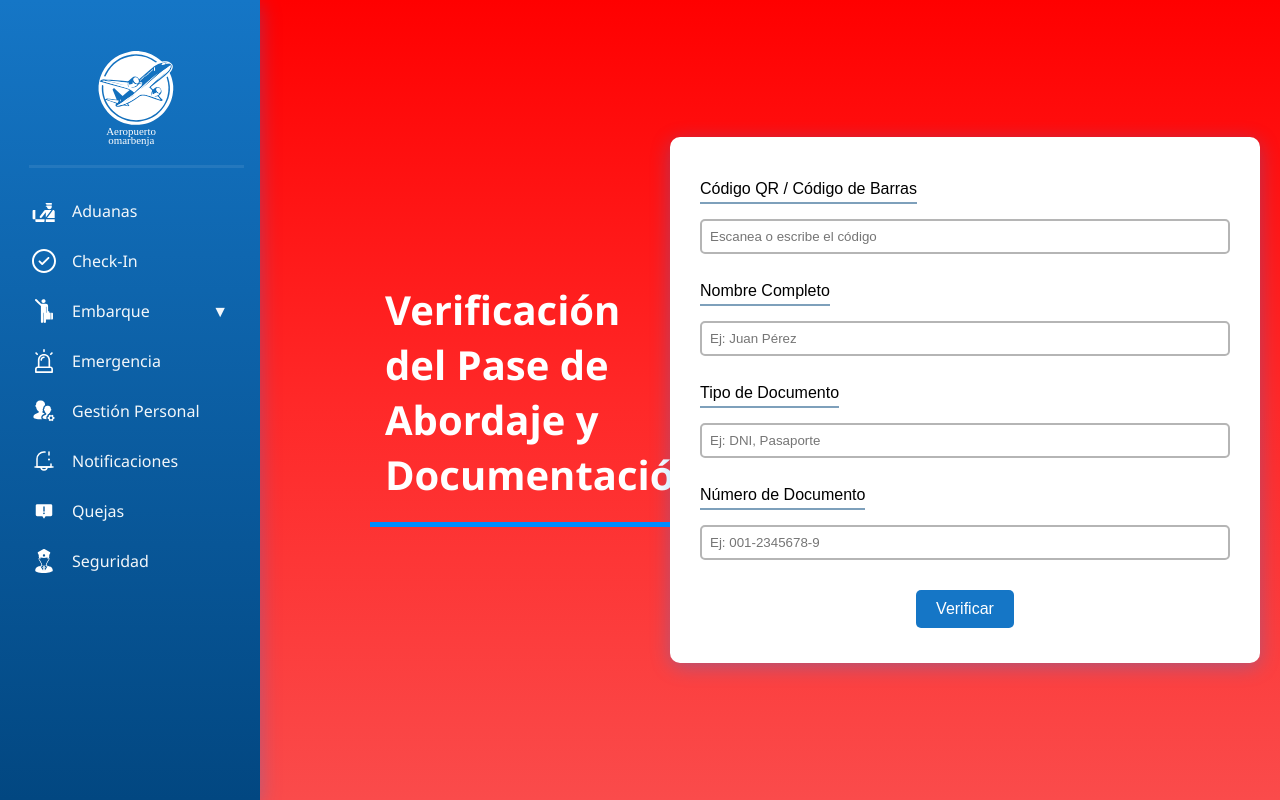
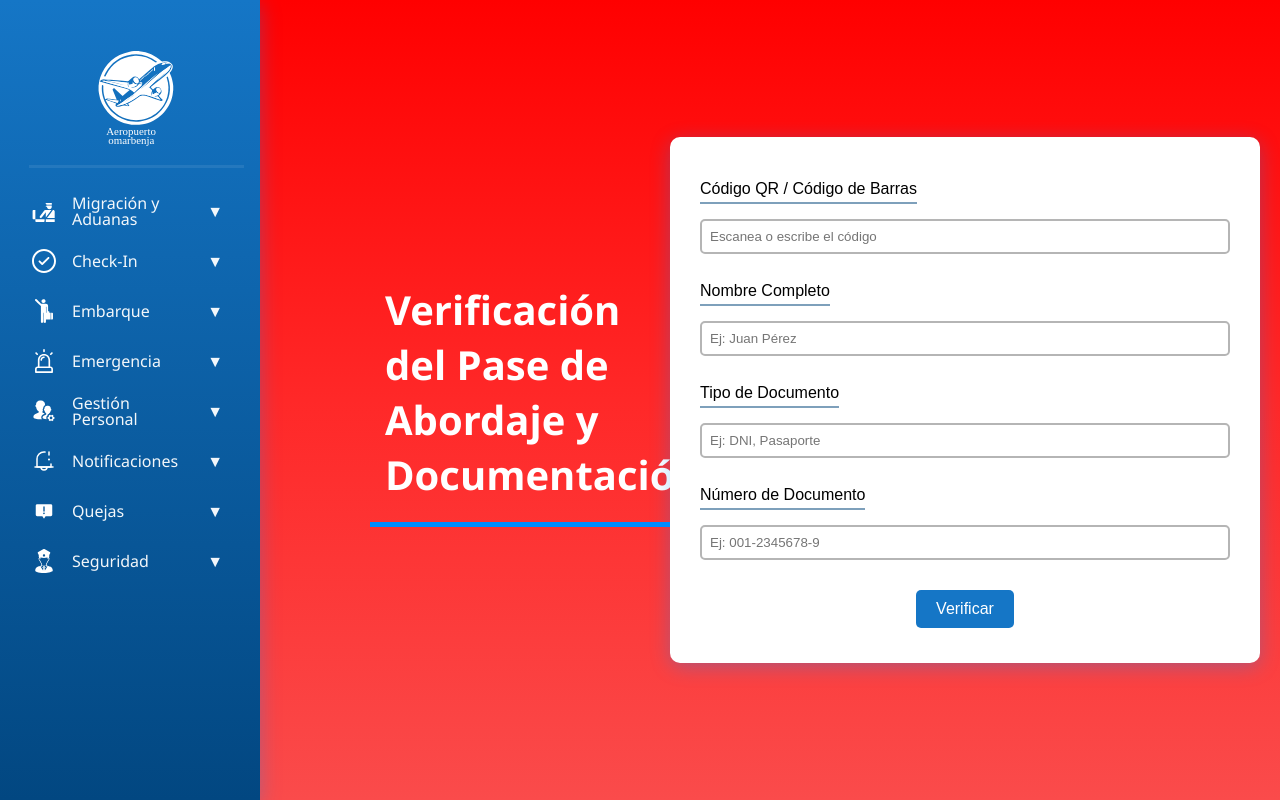
Before and after one commit to omartorresg/airport, a React (Create React App) app in the folder p_aeroayuda/: page / in a window 1280 px wide. Built offline with nearby package versions, Linux system fonts and the light colour scheme.

Commit message:
Actualizacion Menu

```diff
--- a/p_aeroayuda/src/componentes/Sidebar.tsx
+++ b/p_aeroayuda/src/componentes/Sidebar.tsx
@@ -33,12 +33,7 @@ export default function Sidebar() {
             </button>
 
             {item.subItems && (
-              <div
-                className="sub-menu"
-                style={{
-                  height: active === item.label ? `${item.subItems.length * 40}px` : "0px",
-                }}
-              >
+             <div className={`sub-menu ${active === item.label ? "abierto" : ""}`}>
                 <ul>
                   {item.subItems.map((sub: SubMenuItem) => (
                     <li key={sub.label}>
--- a/p_aeroayuda/src/data/menuItems.ts
+++ b/p_aeroayuda/src/data/menuItems.ts
@@ -10,19 +10,110 @@ import quejasIcon from "../assets/icons/quejas.svg";
 import securityIcon from "../assets/icons/security.svg";
 
 export const menuItems: MenuItem[] = [
-  { label: "Aduanas", icon: aduanasIcon, path: "/aduanas" },
-  { label: "Check-In", icon: checkinIcon, path: "/checkin" },
+  {
+    label: "Migración y Aduanas",
+    icon: aduanasIcon,
+    path: "/aduanas",
+    subItems: [
+      { label: "Verificación de Documentos", path: "/aduanas/documentos" },
+      { label: "Cruce con Bases de Datos", path: "/aduanas/bases-datos" },
+      { label: "Registro Migratorio", path: "/aduanas/registro" },
+      { label: "Control de Equipaje", path: "/aduanas/equipaje" },
+      { label: "Detección de Anomalías", path: "/aduanas/anomalias" },
+      { label: "Entrevista Migratoria", path: "/aduanas/entrevista" },
+      { label: "Autorización o Rechazo", path: "/aduanas/autorizacion" },
+    ],
+  },
+  {
+    label: "Check-In",
+    icon: checkinIcon,
+    path: "/checkin",
+    subItems: [
+      { label: "Verificación de Reserva", path: "/checkin/reserva" },
+      { label: "Asignación de Asiento", path: "/checkin/asiento" },
+      { label: "Registro de Equipaje", path: "/checkin/equipaje" },
+      { label: "Generación del Pase de Abordaje", path: "/checkin/pase" },
+      { label: "Actualización del Estado del Pasajero", path: "/checkin/estado" },
+      { label: "Notificación al Sistema de Embarque", path: "/checkin/notificacion" },
+    ],
+  },
   {
     label: "Embarque",
     icon: embarqueIcon,
+    path: "/embarque",
     subItems: [
-      { label: "Puertas", path: "/embarque/puertas" },
-      { label: "Salidas", path: "/embarque/salidas" },
+      { label: "Verificación de Puerta y Hora", path: "/embarque/puerta-hora" },
+      { label: "Escaneo de Tarjeta de Embarque", path: "/embarque/tarjeta" },
+      { label: "Autenticación del Pasajero", path: "/embarque/autenticacion" },
+      { label: "Control de Prioridades", path: "/embarque/prioridades" },
+      { label: "Registro de Embarque", path: "/embarque/registro" },
+      { label: "Último Llamado", path: "/embarque/ultimo-llamado" },
+      { label: "Sincronización con Aeronave", path: "/embarque/sincronizacion" },
     ],
   },
-  { label: "Emergencia", icon: emergenciaIcon, path: "/emergencia" },
-  { label: "Gestión Personal", icon: gestionPersonalIcon, path: "/gestion" },
-  { label: "Notificaciones", icon: notificacionIcon, path: "/notificaciones" },
-  { label: "Quejas", icon: quejasIcon, path: "/quejas" },
-  { label: "Seguridad", icon: securityIcon, path: "/seguridad" },
+  {
+    label: "Emergencia",
+    icon: emergenciaIcon,
+    path: "/emergencia",
+    subItems: [
+      { label: "Clasificación y Registro", path: "/emergencia/clasificacion" },
+      { label: "Activación de Protocolo", path: "/emergencia/protocolo" },
+      { label: "Asignación de Roles", path: "/emergencia/roles" },
+      { label: "Comunicación y Coordinación", path: "/emergencia/comunicacion" },
+      { label: "Evacuación y Flujo", path: "/emergencia/evacuacion" },
+      { label: "Notificación a Entidades", path: "/emergencia/notificacion" },
+      { label: "Bitácora y Simulacros", path: "/emergencia/bitacora" },
+    ],
+  },
+  {
+    label: "Gestión Personal",
+    icon: gestionPersonalIcon,
+    path: "/gestion",
+    subItems: [
+      { label: "Registro de Personal", path: "/gestion/registro" },
+      { label: "Horarios y Turnos", path: "/gestion/turnos" },
+      { label: "Asignación de Tareas", path: "/gestion/asignacion" },
+      { label: "Capacitación y Certificación", path: "/gestion/capacitacion" },
+      { label: "Evaluación de Desempeño", path: "/gestion/evaluacion" },
+    ],
+  },
+  {
+    label: "Notificaciones",
+    icon: notificacionIcon,
+    path: "/notificaciones",
+    subItems: [
+      { label: "Tipos de Notificación", path: "/notificaciones/tipos" },
+      { label: "Canales de Comunicación", path: "/notificaciones/canales" },
+      { label: "Personalización", path: "/notificaciones/personalizacion" },
+      { label: "Eventos Disparadores", path: "/notificaciones/eventos" },
+    ],
+  },
+  {
+    label: "Quejas",
+    icon: quejasIcon,
+    path: "/quejas",
+    subItems: [
+      { label: "Categorización y Asignación", path: "/quejas/categorizacion" },
+      { label: "Niveles de Prioridad", path: "/quejas/prioridad" },
+      { label: "Disponibilidad de Personal", path: "/quejas/disponibilidad" },
+      { label: "Matriz de Escalabilidad", path: "/quejas/escalabilidad" },
+      { label: "Notificación de Estatus", path: "/quejas/estatus" },
+      { label: "Seguimiento y Feedback", path: "/quejas/seguimiento" },
+      { label: "Digitalización de Documentos", path: "/quejas/documentos" },
+      { label: "Evaluación de SLAs", path: "/quejas/slas" },
+    ],
+  },
+  {
+    label: "Seguridad",
+    icon: securityIcon,
+    path: "/seguridad",
+    subItems: [
+      { label: "Verificación del Pase", path: "/seguridad/pase" },
+      { label: "Control de Acceso", path: "/seguridad/acceso" },
+      { label: "Inspección Equipaje Mano", path: "/seguridad/equipaje" },
+      { label: "Inspección del Pasajero", path: "/seguridad/pasajero" },
+      { label: "Registro de Incidencias", path: "/seguridad/incidencias" },
+      { label: "Autorización Final", path: "/seguridad/autorizacion" },
+    ],
+  },
 ];
--- a/p_aeroayuda/src/styles/Sidebar.css
+++ b/p_aeroayuda/src/styles/Sidebar.css
@@ -98,6 +98,20 @@ margin-bottom: 40px;
   transition: 0.3s;
 }
 
+.sub-menu ul li a {
+  display: block;
+  padding: 10px 16px 10px 52px; /* similar al botón principal + indentado */
+  color: rgb(255 255 255 / 95%);
+  text-decoration: none;
+  font-size: 15px;
+  border-radius: 6px;
+  transition: background 0.3s;
+}
+
+.sub-menu ul li a:hover {
+  background: #01519291;
+}
+
 .sidebar button.active > i:nth-child(3) {
   rotate: -180deg;
 }
@@ -116,17 +130,20 @@ margin-bottom: 40px;
 }
 
 .sub-menu {
-  position: relative;
   overflow: hidden;
-  height: 0;
-  transition: 0.5s;
+  max-height: 0;
+  transition: max-height 0.30s ease;
+}
+
+.sub-menu.abierto {
+  max-height: 1000px; /* grande suficiente para tus subitems */
 }
 
 .sub-menu ul {
-  position: absolute;
-  top: 0;
-  left: 0;
+ padding: 0;
+  margin: 0;
   display: grid;
+  gap: 5px;
 }
 
 .sub-menu button {
@@ -158,6 +175,21 @@ margin-bottom: 40px;
 
 .opciones{
   margin-top: 10px;
+  flex: 1; /* toma el espacio vertical restante */
+  overflow-y: auto;
+  padding-right: 5px; /* espacio para la barra de scroll */
+  scroll-behavior: smooth;
+  scrollbar-width: thin;
+  scrollbar-color: #ccc transparent;
+}
+
+.opciones::-webkit-scrollbar {
+  width: 6px;
+}
+
+.opciones::-webkit-scrollbar-thumb {
+  background-color: rgba(255, 255, 255, 0.3);
+  border-radius: 10px;
 }
 
 .menu-icon {
```
